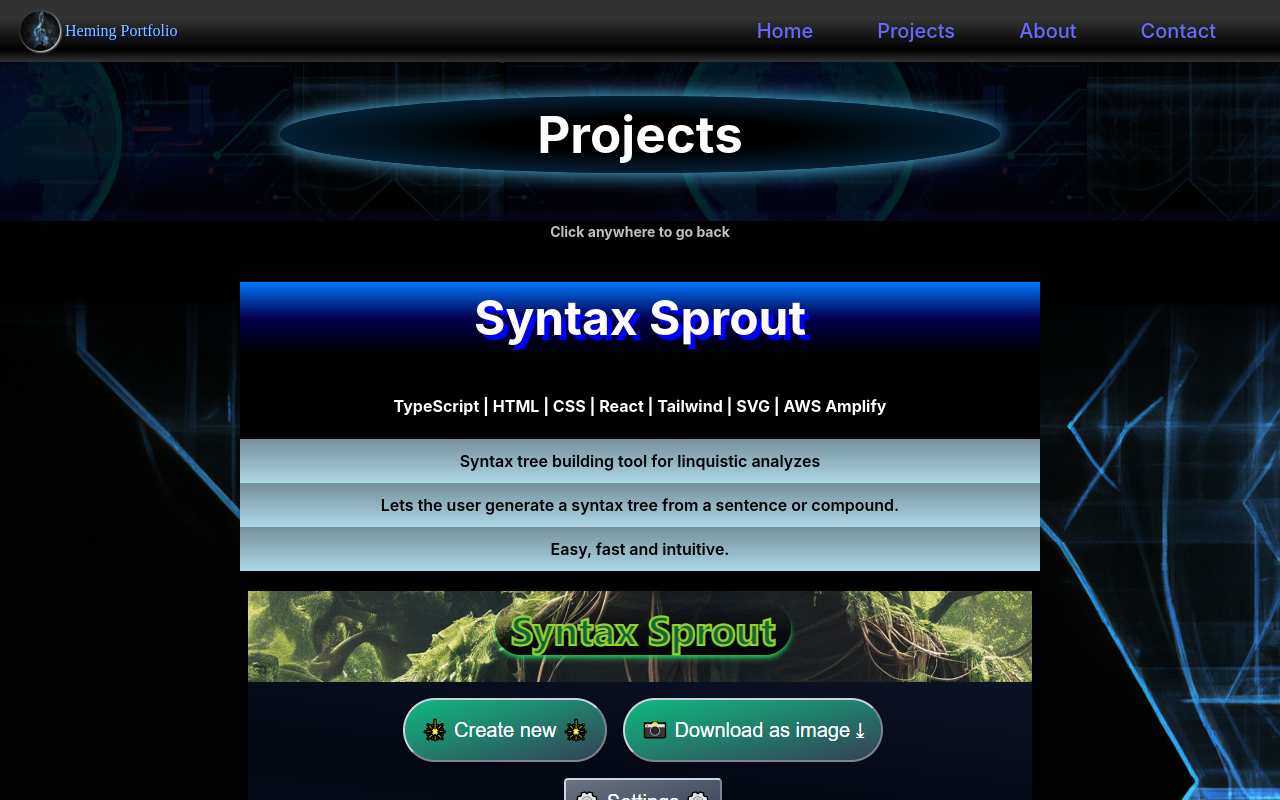
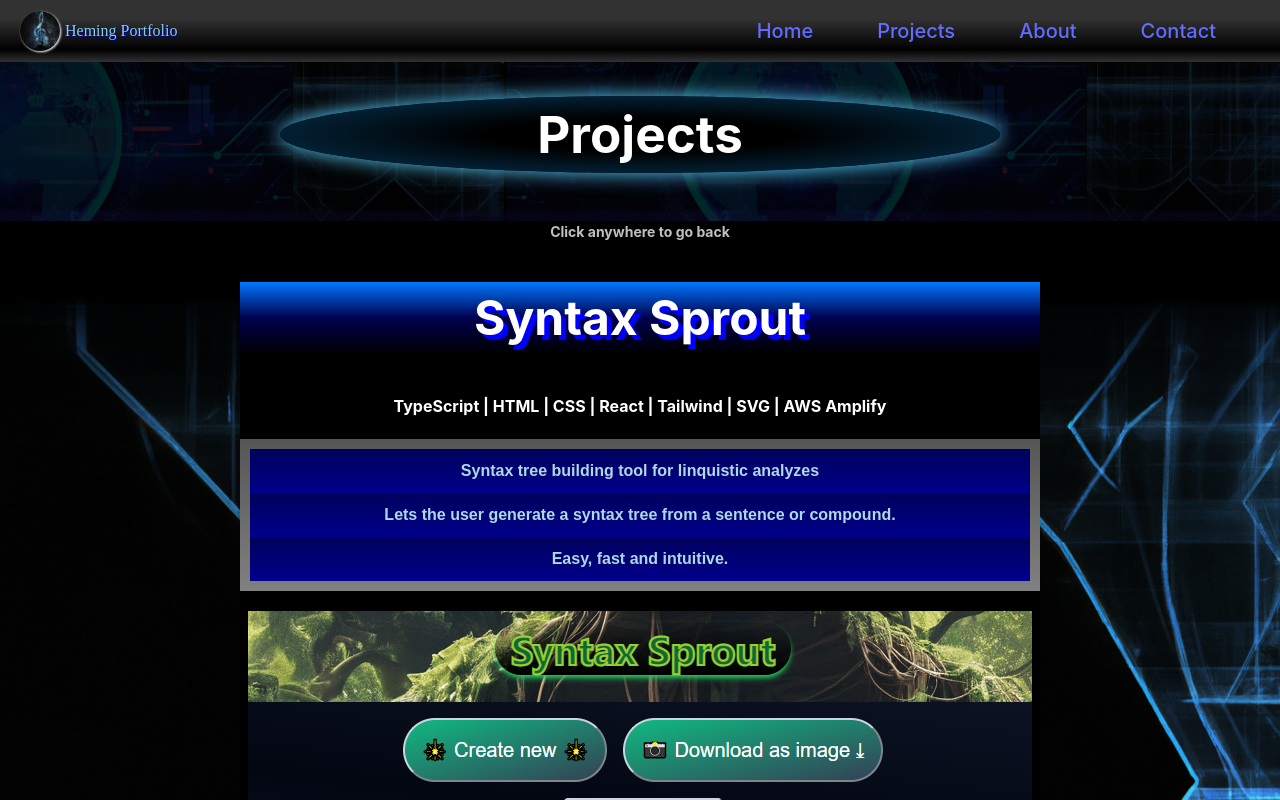
Before and after one commit to hemingus/portfolio, a React (Vite) app: page /projects in a window 1280 px wide. Both pictures are taken after a click on the item "Syntax Sprout". Shown: the top 800 px of the page. Built offline with nearby package versions, Linux system fonts and the light colour scheme.

Commit message:
Gallery text css

```diff
--- a/src/components/GalleryCenterpiece/GalleryCenterpiece.css
+++ b/src/components/GalleryCenterpiece/GalleryCenterpiece.css
@@ -37,16 +37,30 @@
     justify-self: center;
 }
 
+.GalleryText {
+    font-size: 1rem;
+    text-align: center;
+    display: block;
+    background: linear-gradient(black -200%, grey);
+    padding: 10px;
+    justify-self: center;
+    margin: auto;
+    color: lightblue;
+    font-family: "Arial";
+    font-weight: 800;
+}
+
 .GalleryCenterpiece p {
     font-size: 1rem;
     text-align: center;
     display: block;
-    background: linear-gradient(black -200%, lightblue);
+    background: linear-gradient(black -200%, darkblue);
     padding: 10px;
     justify-self: center;
     margin: auto;
-    color: black;
-    font-weight: 600;
+    color: lightblue;
+    font-family: "Arial";
+    font-weight: 800;
 }
 
 .GalleryCenterpiece h2 {
--- a/src/components/GalleryCenterpiece/GalleryCenterpiece.tsx
+++ b/src/components/GalleryCenterpiece/GalleryCenterpiece.tsx
@@ -13,7 +13,7 @@ const GalleryCenterpiece: React.FC<GalleryCenterpieceProps> = ({content}) => {
 
     function DisplayText(): JSX.Element {
         return (
-            <div>
+            <div className="GalleryText">
                 {content.text.map((text)=>(
                 <p key={text}>{text}</p>
                 ))}
```
